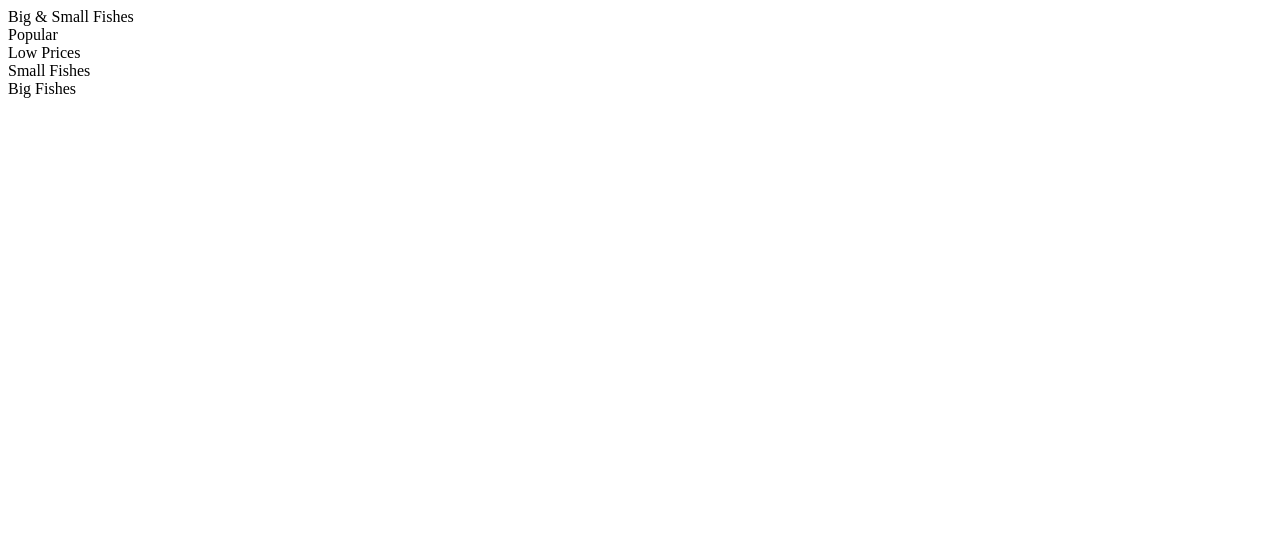
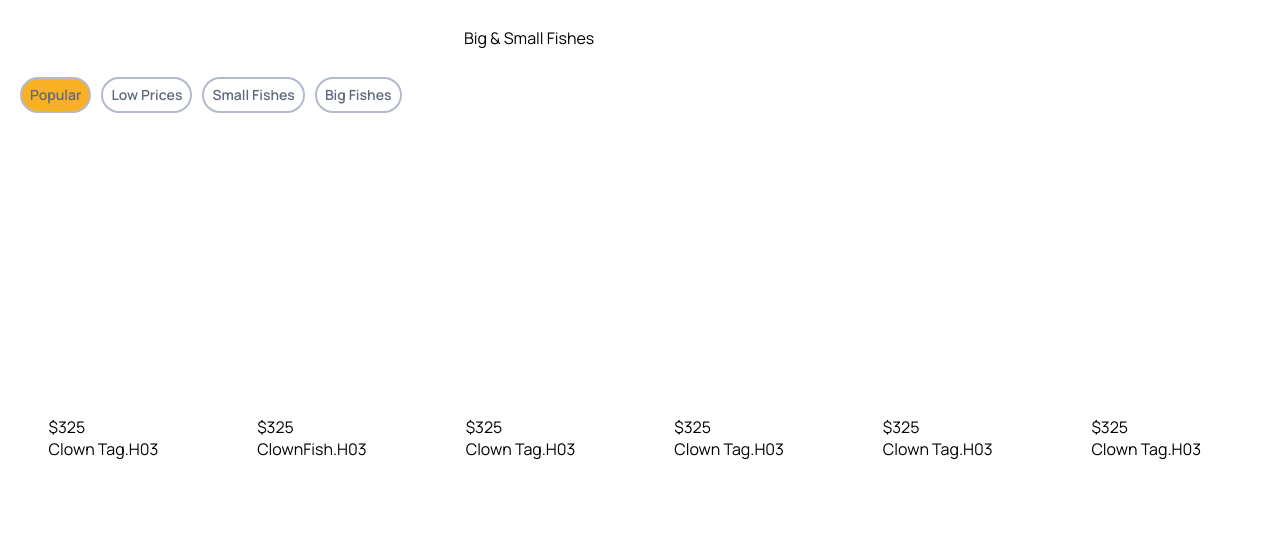
Before and after one commit to CoGrandis/practicas_evaluacion, a plain HTML site: page index.html in a window 1280 px wide. Drawn offline with Linux system fonts and the light colour scheme.

Commit message:
Agrego css

```diff
--- a/css/style.css
+++ b/css/style.css
@@ -2,11 +2,90 @@
     margin: 0;
     padding: 0;
     box-sizing: border-box;
+    font-family:"Manrope", sans-serif;
+;
 }
+
 body{
     height: 100vh;
     width: 100vw;
 }
+
+main{
+    width: 100%;
+    height: 100%;
+    display: flex;
+    flex-direction: column;
+}
+
+.header{
+    display: flex;
+    flex-direction: column;
+    height: 15%;
+    width: 100%;
+    justify-content: space-evenly;
+}
+
+.top__bar{
+    display: flex;
+    justify-content: space-evenly;
+    padding: 20px;
+}
 .menu{
+    display: flex;
+    min-width: 100%;
+    height: 36px;
+    overflow-y:scroll ;
+    padding-left:20px ;
+    gap:10px;
+    .menu__option{
+        display: flex;
+        align-items: center;
+        justify-content: center;
+        height: 36px;
+        min-width: fit-content;
+        padding:  16px  8px;
+        border-radius: 20px;
+        border: solid 2px #B2BBCE ;
+        font-size: 14px;
+        font-weight: 600;
+        color: #616A7D;
+
+
+    }
+}
+
+.yellow{
+    background-color: #F9B023;
+    border: solid 2px #F9B023 ;
+    color: white;
+}
+.card__container{
+    display: flex;
+    flex-wrap: wrap;
+    justify-content: space-evenly;
+    gap: 10px;
+    align-items:center;
+    height: 85%;
+    width: 100%;
+    flex: 0 0 1;
 
 }
+.card{
+    width: 160px;
+    height: 194px;
+    display: flex;
+    flex-direction: column;
+    padding: 10px;
+    .card__info{
+        display: flex;
+        flex-direction: column;
+        justify-content: flex-end;
+        height: 87px;
+        width: 128px;
+    }
+    .card_icon{
+        position: absolute;
+    }
+
+}
--- a/index.html
+++ b/index.html
@@ -3,21 +3,81 @@
 <head>
     <meta charset="UTF-8">
     <meta name="viewport" content="width=device-width, initial-scale=1.0">
+    <link rel="preconnect" href="https://fonts.googleapis.com">
+    <link rel="preconnect" href="https://fonts.gstatic.com" crossorigin>
+    <link href="https://fonts.googleapis.com/css2?family=Manrope:wght@200..800&display=swap" rel="stylesheet">
+    <link rel="stylesheet" href="css/style.css">
     <title>Products</title>
 </head>
 <body>
-    <header>
-        <section class="header__icon"></section>
-        <section class="search-bar">Big & Small Fishes</section>
-        <section class="header__icon"></section>
-        <section class="header__icon"></section>
-    </header>
-    <section class="menu">
-        <div class="option__btn">Popular</div>
-        <div class="option__btn">Low Prices</div>
-        <div class="option__btn">Small Fishes</div>
-        <div class="option__btn">Big Fishes</div>
-    </section>
-    <main></main>
+    <main>
+        <section class="header">
+            <article class="top__bar">
+                <div class="header__icon"></div>
+                <div class="search-bar">Big & Small Fishes</div>
+                <div class="header__icon"></div>
+                <div class="header__icon"></div>
+            </article>
+            <article class="menu">
+                <div class="menu__option yellow">Popular</div>
+                <div class="menu__option">Low Prices</div>
+                <div class="menu__option">Small Fishes</div>
+                <div class="menu__option">Big Fishes</div>
+            </article>
+        </section>
+
+        <section class="card__container">
+            <section class="card">
+                <div class="card_img"></div>
+                <div class="card__info">
+                    <span class="card__icon"></span>
+                    <span>$325</span>
+                    <span>Clown Tag.H03</span>
+                </div>
+            </section>
+            <section class="card">
+                <div class="card_img"></div>
+                <div class="card__info">
+                    <span class="card__icon"></span>
+                    <span>$325</span>
+                    <span>ClownFish.H03</span>
+                </div>
+            </section>
+            <section class="card">
+                <div class="card_img"></div>
+                <div class="card__info">
+                    <span class="card__icon"></span>
+                    <span>$325</span>
+                    <span>Clown Tag.H03</span>
+                </div>
+            </section>
+            <section class="card">
+                <div class="card_img"></div>
+                <div class="card__info">
+                    <span class="card__icon"></span>
+                    <span>$325</span>
+                    <span>Clown Tag.H03</span>
+                </div>
+            </section>
+            <section class="card">
+                <div class="card_img"></div>
+                <div class="card__info">
+                    <span class="card__icon"></span>
+                    <span>$325</span>
+                    <span>Clown Tag.H03</span>
+                </div>
+            </section>
+            <section class="card">
+                <div class="card_img"></div>
+                <div class="card__info">
+                    <span class="card__icon"></span>
+                    <span>$325</span>
+                    <span>Clown Tag.H03</span>
+                </div>
+            </section>
+
+        </section>
+    </main>
+
 </body>
 </html>
```
Also changed, not shown: orders.html (+4 -0 lines).
